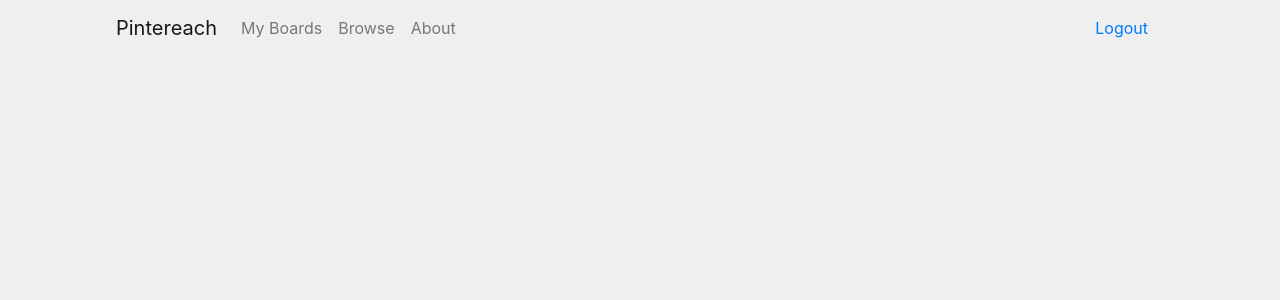
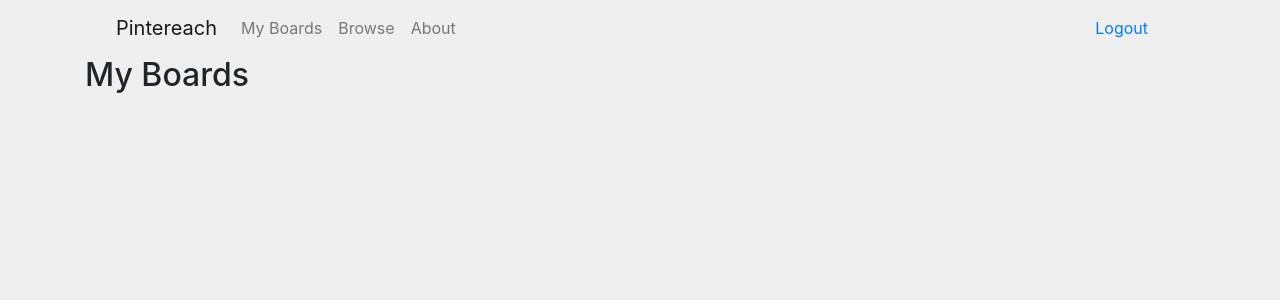
Before and after one commit to daquinons/pintereach-react, a React (Create React App) app: page /boards in a window 1280 px wide. Shown: the top 300 px of the page. Built offline with nearby package versions, Linux system fonts and the light colour scheme; sample sign-in values are in the browser's storage.

Commit message:
Restrict BoardsList to logged in users

```diff
--- a/src/components/AppRouter/AppRouter.jsx
+++ b/src/components/AppRouter/AppRouter.jsx
@@ -2,6 +2,7 @@ import React from 'react';
 import { Route } from 'react-router-dom';
 import Login from '../Login/Login';
 import Register from '../Register/Register';
+import BoardsList from '../BoardsList/BoardsList';
 
 function Index() {
   return <h2>Home</h2>;
@@ -13,6 +14,7 @@ const AppRouter = () => {
       <Route path="/" exact component={Index} />
       <Route path="/login" component={Login} />
       <Route path="/register" component={Register} />
+      <Route path="/boards" component={BoardsList} />
     </>
   );
 }
--- /dev/null
+++ b/src/components/BoardsList/BoardsList.jsx
@@ -0,0 +1,10 @@
+import React from 'react';
+import * as authUtils from '../../utils/auth';
+import withRestrictedToAuth from '../../hoc/withRestrictedToAuth';
+
+const BoardsList = () => {
+  console.log(authUtils.isLoggedIn());
+  return <h2>My Boards</h2>
+}
+
+export default withRestrictedToAuth(BoardsList);
--- /dev/null
+++ b/src/hoc/withRestrictedToAuth.jsx
@@ -0,0 +1,17 @@
+import React from 'react';
+import { Redirect } from 'react-router-dom';
+import * as authUtils from '../utils/auth';
+
+function withRestrictedToAuth(WrappedComponent, redirectTo="/login") {
+  return class extends React.Component {
+    render() {
+      if (authUtils.isLoggedIn()) {
+        return <WrappedComponent {...this.props} />;
+      }
+
+      return <Redirect to={redirectTo} />
+    }
+  };
+}
+
+export default withRestrictedToAuth;
--- a/src/utils/auth.js
+++ b/src/utils/auth.js
@@ -1,5 +1,5 @@
 export const isLoggedIn = () => {
-  return !!getToken();
+  return !!getToken() && getToken() !== "null";
 };
 
 export const setToken = token => {
```
